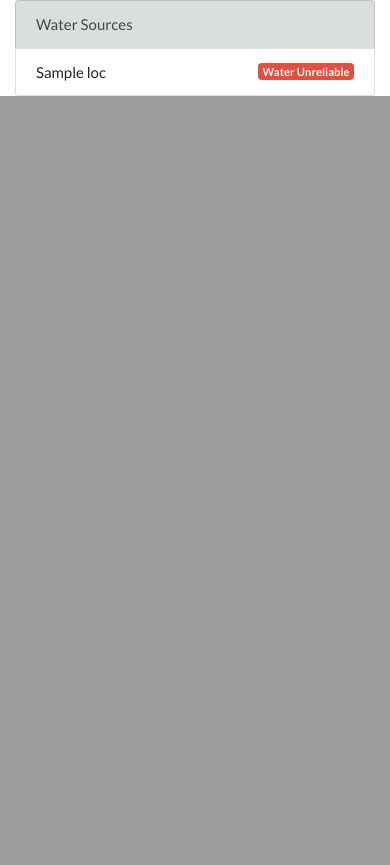
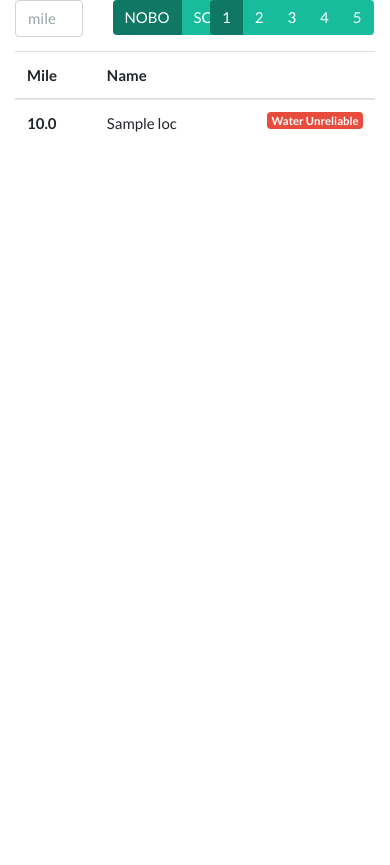
Before and after one commit to ishmandoo/trickle-tracker, a Flask app: template templates/index.html in a window 390 px wide. Shown: the part 977-1842 px from the top of the page. Before the commit the page ends 1073 px from the top, so only its background shows below. Run offline with Flask 2, Linux system fonts and the light colour scheme; the template is opened without the code that fills it: most values are stand-ins (such as "Sample title", 1, 10 or a date in 2020); parts of the project's set-up code (start-up, migrations or seed data) failed here and were passed over; some libraries are stand-ins or nearby versions.

Commit message:
tweaked site

```diff
--- a/templates/index.html
+++ b/templates/index.html
@@ -4,6 +4,10 @@
         <link rel="stylesheet" href="../static/bootstrap.min.css"></link>
         <script href="../static/bootstrap.bundle.js"></script>
         <script href="../static/jquery.js"></script>
+        <script
+  src="https://code.jquery.com/jquery-3.4.1.js"
+  integrity="sha256-WpOohJOqMqqyKL9FccASB9O0KwACQJpFTUBLTYOVvVU="
+  crossorigin="anonymous"></script>
 
         <style>
                 #map {
@@ -60,6 +64,17 @@
                                     map: map,
                                     icon: icons[loc.class].icon
                                 });
+
+                                marker.addListener('mouseover', function() {
+                                    $("#"+loc.loc_id).addClass('table-active');
+
+                                    //location.href = "#"+loc.loc_id;
+                                });
+
+
+                                marker.addListener('mouseout', function() {
+                                    $("#"+loc.loc_id).removeClass('table-active');
+                                });
                             });
 
                         }
@@ -67,11 +82,58 @@
                 </div>
 
                 <div class="col-lg-6">
-                    <ul class="list-group">
-                        <li class="list-group-item list-group-item-dark d-flex justify-content-between align-items-center secondary">Water Sources</li>
-                            {% for loc in data %}
-                            <li class="list-group-item d-flex justify-content-between align-items-center">
-                                <span class="float-left">{{ loc.name }} </span>
+                    <div class="row">
+                            <div class="col-3 col-sm-3">
+                                <input type="text" class="form-control" placeholder="mile" aria-label="Username" aria-describedby="basic-addon1">
+                            </div>
+                            <div class="col-3 col-sm-3">
+                                <div>
+                                        <ul class="pagination">
+                                            <li class="page-item active">
+                                            <a class="page-link" href="#">NOBO</a>
+                                            </li>
+                                            <li class="page-item">
+                                            <a class="page-link" href="#">SOBO</a>
+                                            </li>
+                                        </ul>
+                                    </div>
+                            </div>
+                            <div class="col-6 col-sm-6">
+                                <div>
+                                        <ul class="pagination">
+                                            <li class="page-item active">
+                                            <a class="page-link" href="#">1</a>
+                                            </li>
+                                            <li class="page-item">
+                                            <a class="page-link" href="#">2</a>
+                                            </li>
+                                            <li class="page-item">
+                                            <a class="page-link" href="#">3</a>
+                                            </li>
+                                            <li class="page-item">
+                                            <a class="page-link" href="#">4</a>
+                                            </li>
+                                            <li class="page-item">
+                                            <a class="page-link" href="#">5</a>
+                                            </li>
+                                        </ul>
+                                    </div>
+                            </div>
+                        </div>
+
+                    <table class="table table-hover">
+                        <thead>
+                            <tr>
+                            <th scope="col">Mile</th>
+                            <th scope="col">Name</th>
+                            </tr>
+                        </thead>
+                        <tbody height=750px style="overflow: scroll;">
+                            {% for loc in data|sort(attribute='mile') %}
+                                <tr id="{{loc.loc_id}}">
+                                    <th scope="row">{{"%.1f"|format(loc.mile)}}</th>
+                                    <td>
+                                        {{loc.name}}
                                         {% if loc.class == 'r' %}
                                             <span class="float-right badge badge-info">Water Reliable </span>
                                         {% elif loc.class == 'p' %}
@@ -79,9 +141,11 @@
                                         {% else %}
                                             <span class="float-right badge badge-danger">Water Unreliable </span>
                                         {% endif %}
-                            </li>
+                                    </td>
+                                </tr>
                             {% endfor %}
-                    </ul>
+                        </tbody>
+                    </table>
                 </div>
             </div>
         </div>
```
Also changed, not shown: tree.png, 4 other files. Lines whose indentation alone changed are shown as unchanged.
